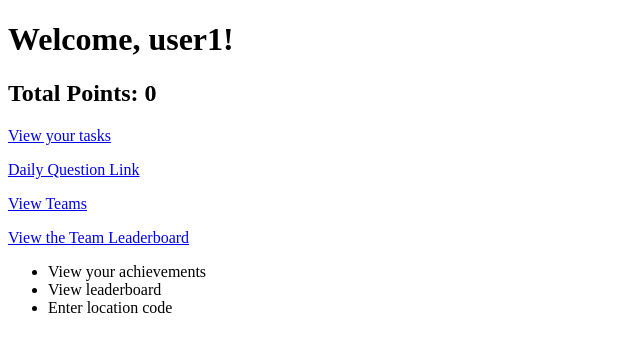
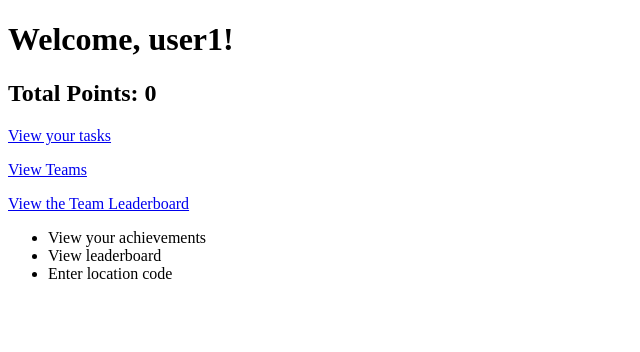
Before and after one commit to lmt610/ecm2434, a Django app: page /welcome/ in a window 1280 px wide. Shown: the top 352 px of the page, without its empty margins (0-640 px from the left). Run offline with Django 4.2, Linux system fonts and the light colour scheme; a user stored in the database is signed in; data comes from the database, SQL or seed files in the repository.

Commit message:
Update welcome.html

```diff
--- a/project/users/templates/users/welcome.html
+++ b/project/users/templates/users/welcome.html
@@ -8,7 +8,6 @@
     <h1>Welcome, {{ username }}!</h1>
     <h2>Total Points: {{ user_score }}</h2>
     <p><a href="{% url 'tasks' %}">View your tasks</a></p>
-    <p><a href="{% url 'link_to_daily_question' %}">Daily Question Link</a></p>
     <p><a href="{% url 'team_list' %}">View Teams</a></p>
     <a href="{% url 'leaderboard' %}">View the Team Leaderboard</a>
     <ul>
```
